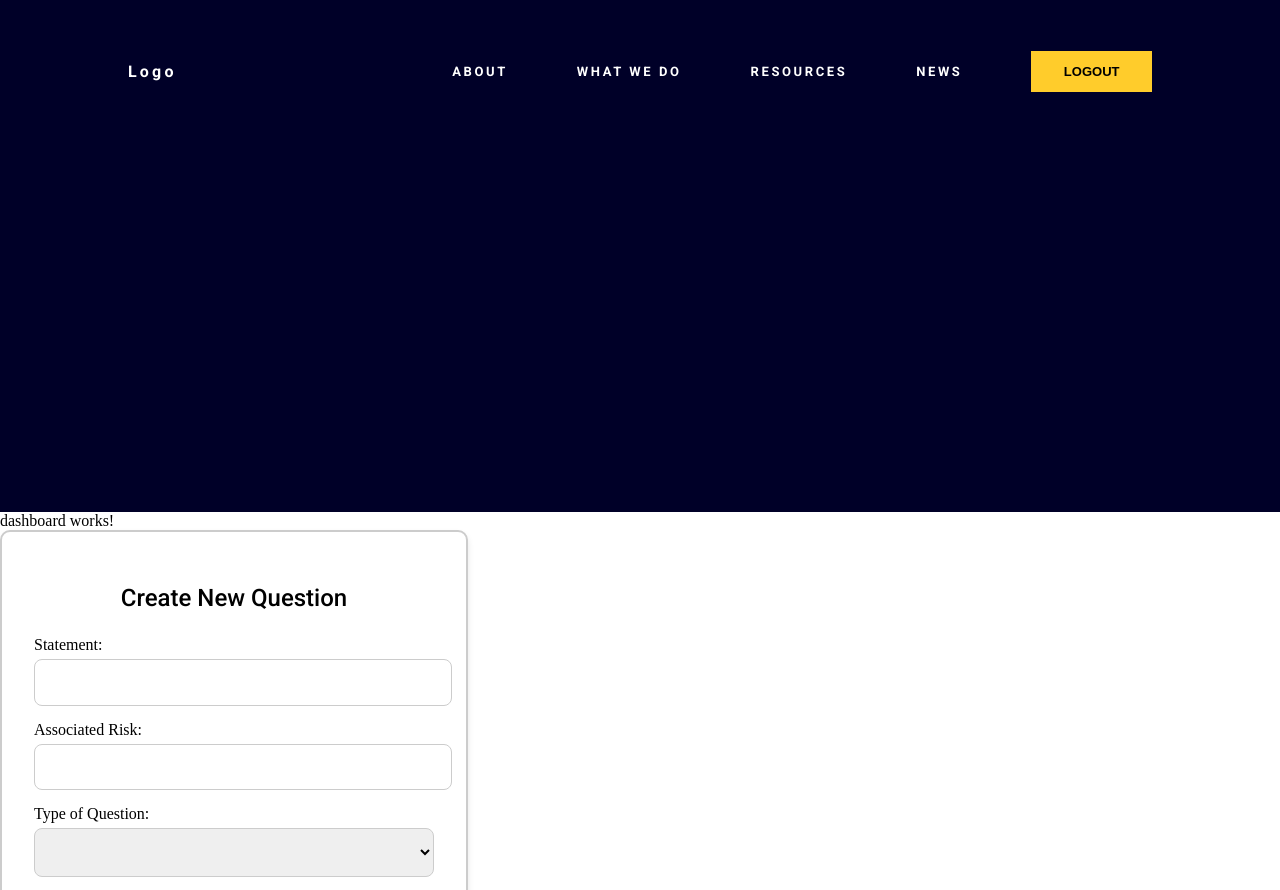
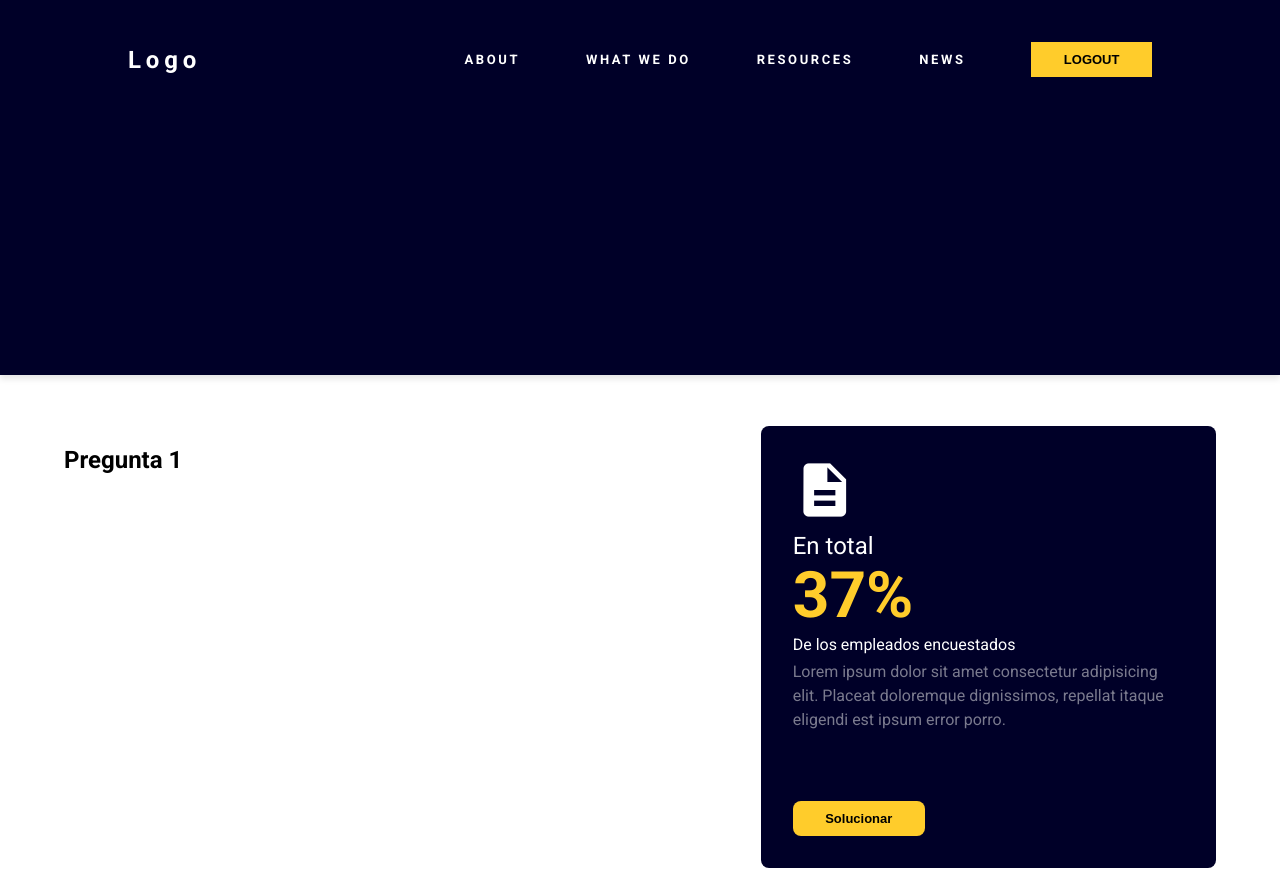
Before and after one commit to JohanBautistaQ/Front, an Angular app: page /dashboard in a window 1280 px wide. Shown: the top 890 px of the page. Built offline with nearby package versions, Linux system fonts and the light colour scheme; sample sign-in values are in the browser's storage.

Commit message:
sidenote

```diff
--- a/package.json
+++ b/package.json
@@ -15,6 +15,7 @@
     "@angular/compiler": "~12.2.0",
     "@angular/core": "~12.2.0",
     "@angular/forms": "~12.2.0",
+    "@angular/material": "^17.3.8",
     "@angular/platform-browser": "~12.2.0",
     "@angular/platform-browser-dynamic": "~12.2.0",
     "@angular/router": "~12.2.0",
--- a/src/app/app.module.ts
+++ b/src/app/app.module.ts
@@ -5,6 +5,8 @@ import { FormsModule, ReactiveFormsModule } from '@angular/forms'
 import { HttpClientModule } from '@angular/common/http';
 import { BrowserAnimationsModule } from '@angular/platform-browser/animations';
 import { ToastrModule } from 'ngx-toastr';
+
+
 import { AppRoutingModule } from './app-routing.module';
 import { AppComponent } from './app.component';
 import { SurveyComponent } from './survey/survey.component';
@@ -12,6 +14,7 @@ import { LoginComponent } from './login/login.component';
 import { SurveyApiService } from './survey/surveyApi.service';
 import { DashboardComponent } from './dashboard/dashboard.component';
 import { AdminComponent } from './admin/admin.component';
+
 
 @NgModule({
   declarations: [
@@ -32,7 +35,7 @@ import { AdminComponent } from './admin/admin.component';
       timeOut: 10000,
       positionClass: 'toast-bottom-right',
       preventDuplicates: true,
-    }),
+    })
   ],
   providers: [SurveyApiService],
   bootstrap: [AppComponent]
--- a/src/app/dashboard/dashboard.component.css
+++ b/src/app/dashboard/dashboard.component.css
@@ -1,72 +1,26 @@
-/* http://meyerweb.com/eric/tools/css/reset/
-   v2.0 | 20110126
-   License: none (public domain)
-*/
-
-html, body, div, span, applet, object, iframe,
-h1, h2, h3, h4, h5, h6, p, blockquote, pre,
-a, abbr, acronym, address, big, cite, code,
-del, dfn, em, img, ins, kbd, q, s, samp,
-small, strike, strong, sub, sup, tt, var,
-b, u, i, center,
-dl, dt, dd, ol, ul, li,
-fieldset, form, label, legend,
-table, caption, tbody, tfoot, thead, tr, th, td,
-article, aside, canvas, details, embed,
-figure, figcaption, footer, header, hgroup,
-menu, nav, output, ruby, section, summary,
-time, mark, audio, video {
-	margin: 0;
-	padding: 0;
-	border: 0;
-	font-size: 100%;
-	font: inherit;
-	vertical-align: baseline;
-}
-/* HTML5 display-role reset for older browsers */
-article, aside, details, figcaption, figure,
-footer, header, hgroup, menu, nav, section {
-	display: block;
-}
-body {
-	line-height: 1;
-}
-ol, ul {
-	list-style: none;
-}
-blockquote, q {
-	quotes: none;
-}
-blockquote:before, blockquote:after,
-q:before, q:after {
-	content: '';
-	content: none;
-}
-table {
-	border-collapse: collapse;
-	border-spacing: 0;
-}
-
+@import url('https://fonts.googleapis.com/icon?family=Material+Icons');
 
 .login-wrapper {
     font-family: "Roboto", sans-serif;
 }
 
 #header {
-    padding:0 0 40%;
+    padding:0 0 20%;
     background-color: #000028;
+    box-shadow: 0 4px 6px rgba(0,0,0,0.1);
 
 }
 .navbar{
     background-color: #000028;
-    padding: 4% 10% 4%;
+    padding: 2% 10% 2%;
     display: flex;
     justify-content: space-between;
     flex-wrap: wrap;
-    position: fixed;
+    align-content: space-between;
+    /* position: fixed;
     top: 0;
     left: 0;
-    width: 80%;
+    width: 80%; */
     overflow: hidden;
 
 }
@@ -82,13 +36,14 @@ table {
     flex-direction: row;
     justify-content: space-between;
     flex-wrap: wrap;
+    align-items: center;
 }
 .navbar #links button{
     color: black;
     font-weight: 800;
     font-size: small;
     border: none;
-    padding: 1em 2.5em;
+    padding: 0.8em 2.5em;
     background-color: #ffcc2b;
 }
 
@@ -115,3 +70,76 @@ table {
     color: #dc9049;
     transition: all 150ms ease-in-out;
 }
+
+#viewPrincipal{
+    margin: 4% 5% 4%;
+    font-family: "Roboto", sans-serif;
+}
+
+#viewPrincipal #resumen{
+    display: flex;
+    flex-direction: row;
+}
+
+#viewPrincipal #grafica{
+    flex-grow: 0.6;
+}
+
+#viewPrincipal #sideNote {
+    flex-grow: 0.4;
+    display: inline-block;
+    background-color: #000028;
+    padding: 2em;
+    border-radius: 8px;
+    width: 0.5%;
+    color: white;
+    text-decoration: none;
+    text-align: start;
+    line-height: 1.5em;
+    overflow: hidden;
+}
+
+#viewPrincipal #sideNote button {
+    color: black;
+    font-weight: 800;
+    font-size: small;
+    border: none;
+    border-radius: 8px;
+    padding: 0.8em 2.5em;
+    background-color: #ffcc2b;
+    margin-top: 5em;
+}
+
+#viewPrincipal #sideNote button:hover {
+    cursor: pointer;
+    background-color: #dc9049;
+    transition: all 150ms ease-in-out;
+}
+
+#viewPrincipal #sideNote i {
+    font-size: 4em;
+
+}
+
+
+#viewPrincipal #sideNote h1 {
+    color: #ffcc2b;
+    font-size: 4em;
+    margin: 0.4em 0 0.4em;
+
+}
+
+#viewPrincipal #sideNote p {
+    margin: 0.2em 0 0.2em;
+
+}
+
+#viewPrincipal #sideNote p:nth-child(2) {
+    font-size: x-large;
+
+}
+
+#viewPrincipal #sideNote p:nth-child(5) {
+    font-weight: 0%;
+    color: #7a7a8e;
+}
--- a/src/app/dashboard/dashboard.component.html
+++ b/src/app/dashboard/dashboard.component.html
@@ -14,6 +14,30 @@
     </nav>
     <section></section>
   </header>
+
+  <section id="viewPrincipal">
+    <div id="resumen">
+      <div id="grafica">
+        <h1>Pregunta 1</h1>
+      </div>
+      <div id="sideNote">
+        <i class="material-icons">description</i>
+        <p>En total</p>
+        <h1>37%</h1>
+        <p>De los empleados encuestados</p>
+        <p>
+          Lorem ipsum dolor sit amet consectetur adipisicing elit. Placeat
+          doloremque dignissimos, repellat itaque eligendi est ipsum error
+          porro.
+        </p>
+
+        <button>Solucionar</button>
+      </div>
+    </div>
+    <div id="pregunta">
+      <h1>Pregunta X</h1>
+    </div>
+  </section>
 </div>
 
 <p>dashboard works!</p>
--- a/src/app/dashboard/dashboard.module.ts
+++ b/src/app/dashboard/dashboard.module.ts
@@ -1,6 +1,7 @@
 import { NgModule } from '@angular/core';
 import { CommonModule } from '@angular/common';
 import { DashboardComponent } from './dashboard.component';
+
 
 @NgModule({
   imports: [
--- a/src/index.html
+++ b/src/index.html
@@ -1,11 +1,13 @@
-<!doctype html>
+<!DOCTYPE html>
 <html lang="en">
   <head>
-  <meta charset="utf-8">
+    <meta charset="utf-8" />
     <title>Front</title>
-  <base href="/">
-  <meta name="viewport" content="width=device-width, initial-scale=1">
-  <link rel="icon" type="image/x-icon" href="favicon.ico">
+    <base href="/" />
+    <meta name="viewport" content="width=device-width, initial-scale=1" />
+    <link rel="icon" type="image/x-icon" href="favicon.ico" />
+    <link href=”https://fonts.googleapis.com/icon?family=Material+Icons”
+    rel=”stylesheet”>
   </head>
   <body>
     <app-root></app-root>
--- a/src/styles.css
+++ b/src/styles.css
@@ -1,4 +1,5 @@
 /* You can add global styles to this file, and also import other style files */
+@import url('https://fonts.googleapis.com/icon?family=Material+Icons');
 body {
     margin:0
 }
```
Also changed, not shown: 1 other file (tests, documents, lock files or other folders). Lines whose indentation alone changed are shown as unchanged.
